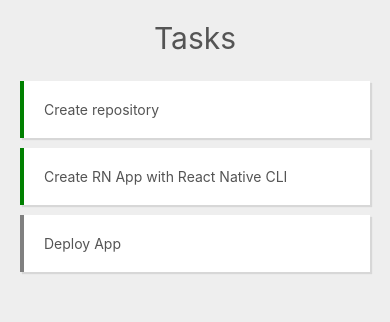
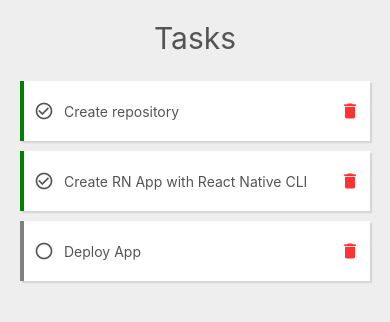
Before and after one commit to enriqueviard/to-do-list, a React Native app: screen / in a window 390 px wide. Shown: the top 322 px of the page. Built offline with nearby package versions, Linux system fonts and the light colour scheme.

Commit message:
edit / remove items / vector icons

```diff
--- a/package.json
+++ b/package.json
@@ -14,6 +14,7 @@
     "@reduxjs/toolkit": "^1.4.0",
     "react": "16.13.1",
     "react-native": "0.63.2",
+    "react-native-vector-icons": "^7.1.0",
     "react-redux": "^7.2.1",
     "redux": "^4.0.5"
   },
--- a/src/components/ToDoList.js
+++ b/src/components/ToDoList.js
@@ -1,5 +1,5 @@
 import React from 'react';
-import {FlatList, StyleSheet, View, Text} from 'react-native';
+import {FlatList, StyleSheet, View} from 'react-native';
 import {useSelector} from 'react-redux';
 import ToDoListItem from './ToDoListItem';
 import ListHeader from './ListHeader';
@@ -7,14 +7,13 @@ import ListHeader from './ListHeader';
 export default function ToDoList() {
 
   const data = useSelector(state => state.items);
-
+  // const sortedData = data.sort(((a, b) => a.done > b.done));
 
   return (
     <View style={styles.container}>
       <FlatList data={data}
                 keyExtractor={(item) => String(item.key)}
-                renderItem={({item}) => <ToDoListItem item={item}
-                                                      onPress={() => onItemPress(item)}/>
+                renderItem={({item}) => <ToDoListItem item={item}/>
                 }
                 ListHeaderComponent={ListHeader}
       />
--- a/src/components/ToDoListItem.js
+++ b/src/components/ToDoListItem.js
@@ -1,20 +1,48 @@
 import React from 'react';
-import {StyleSheet, Text, TouchableOpacity} from 'react-native';
+import {StyleSheet, Text, TouchableOpacity, View} from 'react-native';
+import MaterialIcons from 'react-native-vector-icons/MaterialIcons';
+import {useDispatch} from 'react-redux';
+import {edit, remove} from '../redux/toDoSlice';
 
 export default function TodoListItem({item, onPress}) {
 
+  const dispatch = useDispatch();
+
+  const onItemPress = () => {
+    dispatch(edit(item.key));
+  };
+
+  const onRemove = () => {
+    dispatch(remove(item.key));
+  };
+
   return (
-    <TouchableOpacity style={styles.container(item.done)}
-                      onPress={onPress}>
-      <Text style={styles.title}>{item.name}</Text>
-    </TouchableOpacity>
+    <View style={styles.container(item.done)}>
+      <TouchableOpacity onPress={onItemPress}>
+        <MaterialIcons name={item.done ? 'check-circle-outline' : 'radio-button-unchecked'}
+                       size={20}
+                       style={{paddingHorizontal: 10}}
+                       color={'#545454'}
+        />
+      </TouchableOpacity>
+      <Text style={styles.title}
+      >{item.name}</Text>
+      <TouchableOpacity onPress={onRemove}>
+        <MaterialIcons name={'delete'}
+                       style={{paddingHorizontal: 10}}
+                       color={'#ff3333'}
+                       size={20}/>
+      </TouchableOpacity>
+    </View>
   );
 }
 
 const styles = StyleSheet.create({
   container: (done) => ({
     flex: 1,
-    padding: 20,
+    flexDirection: 'row',
+    paddingVertical: 20,
+    alignItems: 'center',
     marginVertical: 5,
     marginHorizontal: 20,
     backgroundColor: '#fff',
@@ -27,5 +55,6 @@ const styles = StyleSheet.create({
   }),
   title: {
     color: '#545454',
-  }
+    flex: 1,
+  },
 });
--- a/src/redux/toDoSlice.js
+++ b/src/redux/toDoSlice.js
@@ -29,8 +29,8 @@ const toDoSlice = createSlice({
       state.items = [...state.items, action.payload];
     },
     edit: (state, action) => {
-      action.payload.done = !action.payload.done;
-      state.items = [...state.items, action.payload];
+      const item = state.items.find((i) => i.key === action.payload);
+      item.done = !item.done;
     },
     remove: (state, action) => {
       state.items = state.items.filter((item) => item.key !== action.payload);
@@ -38,6 +38,6 @@ const toDoSlice = createSlice({
   },
 });
 
-export const {add, remove} = toDoSlice.actions;
+export const {add, remove, edit} = toDoSlice.actions;
 
 export default toDoSlice.reducer;
```
Also changed, not shown: 6 other files (tests, documents, lock files or other folders).
